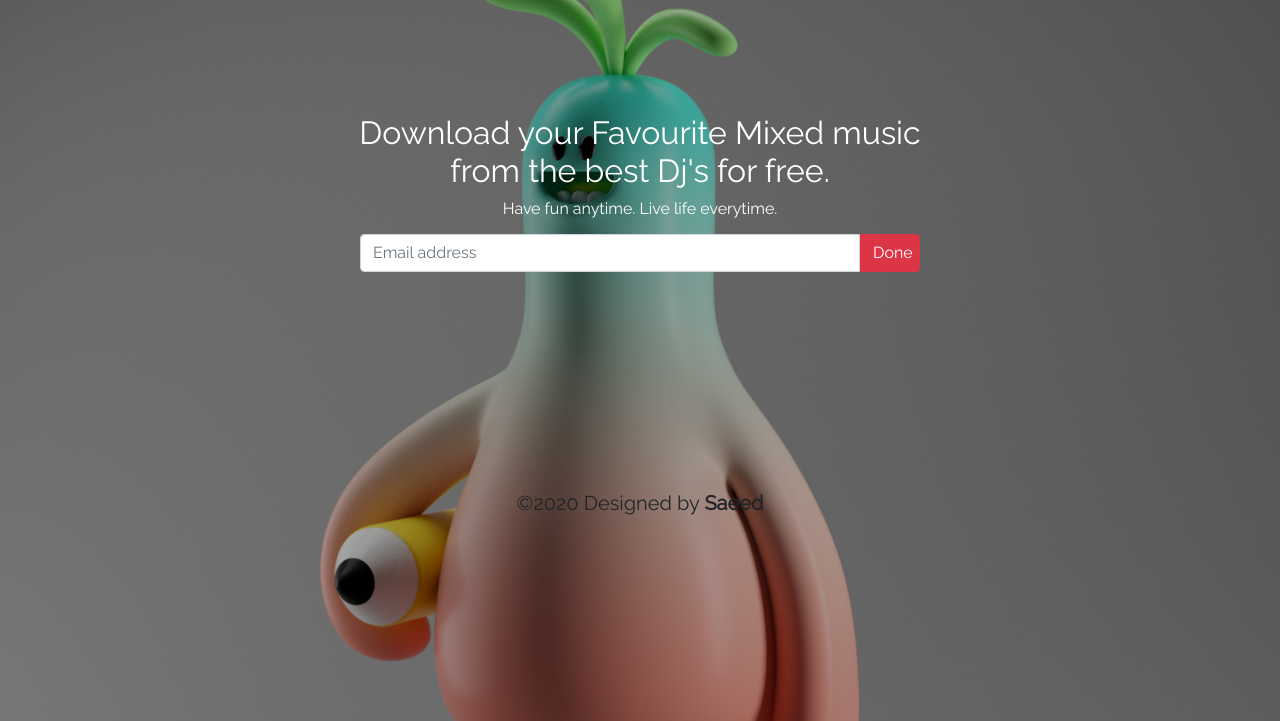
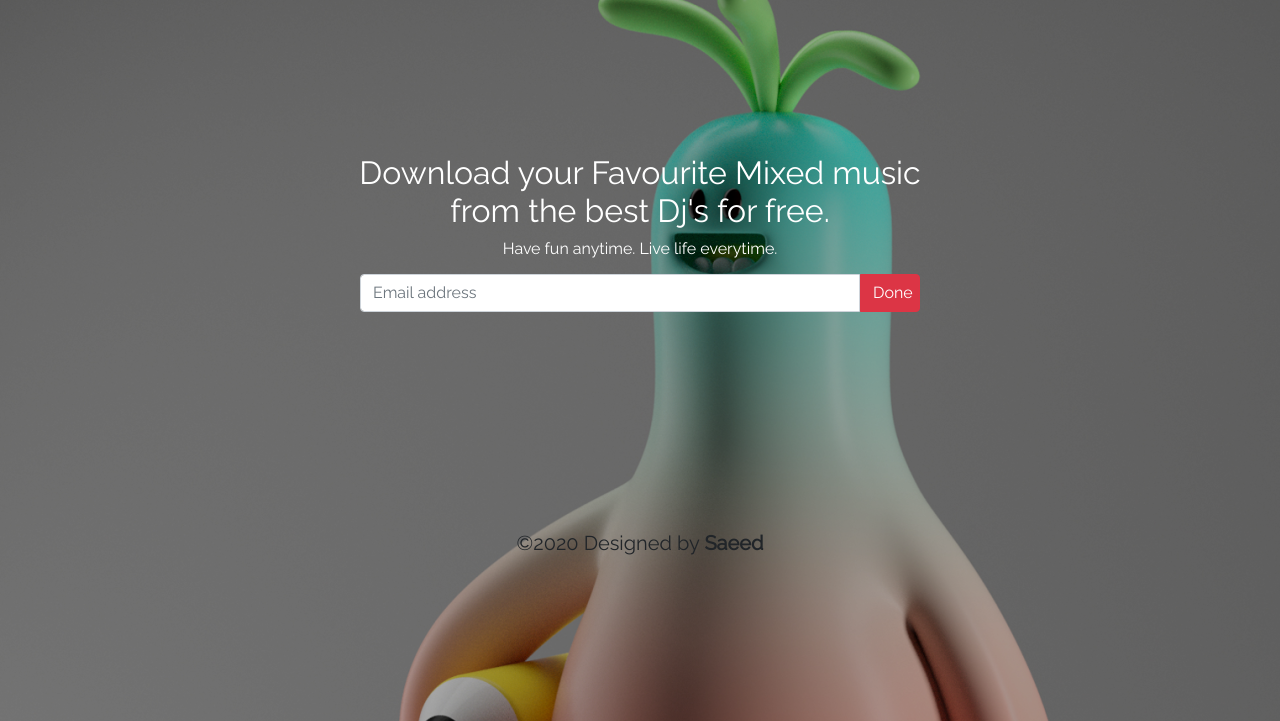
Before and after one commit to saeed-228/bleek_mixed_music, a plain HTML site: page public/index.html in a window 1280 px wide. Shown: the part 79-800 px from the top of the page. Drawn offline with nearby package versions, Linux system fonts and the light colour scheme.

Commit message:
edited index.css

```diff
--- a/public/index.css
+++ b/public/index.css
@@ -1,7 +1,7 @@
 @media only screen and (max-width: 600px) {
    h2 {
        font-size: 20px;
-       margin-top: 40;
+       margin-top: 100;
        color: white;
        line-height: 1.5;
    }
@@ -23,7 +23,7 @@
 
     h2 {
         color: white;
-        margin-top: 130;
+        margin-top: 170;
     }
 
     footer {
@@ -53,7 +53,7 @@ body {
 
 .main-fluid {
     background-image: url(monster.png);
-    height: 100vh;
+    height: 150vh;
     width: 100%;
     background-size: cover;
 
```
